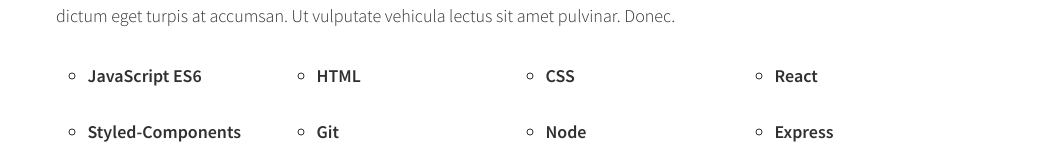
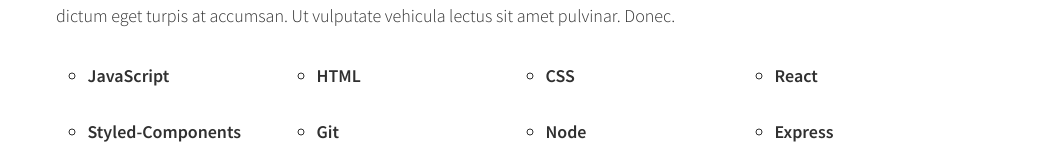
Before and after one commit to markjager13/next-portfolio, a Next.js app: page / in a window 1280 px wide. Shown: the part 808-952 px from the top of the page, without its empty margins (108-1171 px from the left). Built offline with nearby package versions, Linux system fonts and the light colour scheme.

Commit message:
slight correction on skills data

```diff
--- a/components/Skills.js
+++ b/components/Skills.js
@@ -7,7 +7,7 @@
         <Title>My Skills</Title>
         <p>Lorem ipsum dolor sit amet, consectetur adipiscing elit. Nam id vehicula eros. Morbi rutrum non dui sit amet gravida. Maecenas dictum eget turpis at accumsan. Ut vulputate vehicula lectus sit amet pulvinar. Donec.</p>
         <SkillsList>
-            <li>JavaScript ES6</li>
+            <li>JavaScript</li>
             <li>HTML</li>
             <li>CSS</li>
             <li>React</li>
```
